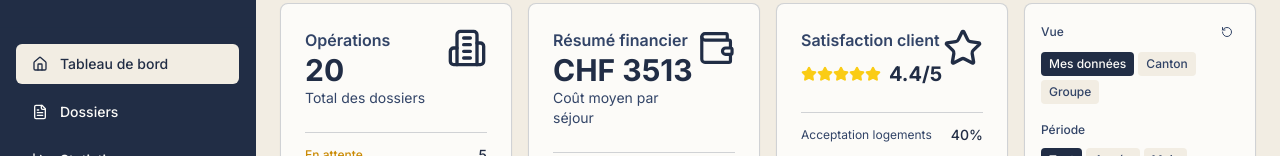
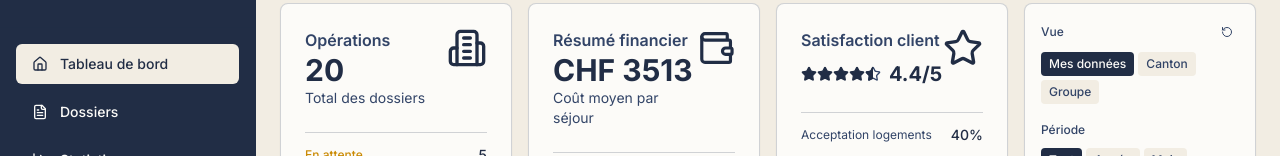
Before and after one commit to valcourgeau/sini, a Next.js app: page /platform/dashboard/assurance in a window 1280 px wide. Shown: the part 178-334 px from the top of the page. Built offline with nearby package versions, Linux system fonts and the light colour scheme.

Commit message:
feat: stars are dynamic and blue

```diff
--- a/src/app/platform/dashboard/assurance/page.tsx
+++ b/src/app/platform/dashboard/assurance/page.tsx
@@ -1399,15 +1399,30 @@ export default function AssuranceDashboard() {
   };
 
   const renderStars = (rating: number) => {
-    return Array.from({ length: 5 }, (_, i) => (
-      <Star
-        key={i}
-        className={cn(
-          "h-4 w-4",
-          i < rating ? "text-yellow-400 fill-current" : "text-gray-300"
-        )}
-      />
-    ));
+    return Array.from({ length: 5 }, (_, i) => {
+      const starValue = i + 1;
+      const isFilled = starValue <= Math.floor(rating);
+      const isHalfFilled = !isFilled && starValue === Math.ceil(rating) && rating % 1 !== 0;
+
+      return (
+        <div key={i} className="relative">
+          <Star
+            className={cn(
+              "h-4 w-4",
+              isFilled ? "text-primary fill-current" : "text-muted-foreground"
+            )}
+          />
+          {isHalfFilled && (
+            <div className="absolute inset-0 overflow-hidden">
+              <Star
+                className="h-4 w-4 text-primary fill-current"
+                style={{ clipPath: 'inset(0 50% 0 0)' }}
+              />
+            </div>
+          )}
+        </div>
+      );
+    });
   };
 
   return (
```
